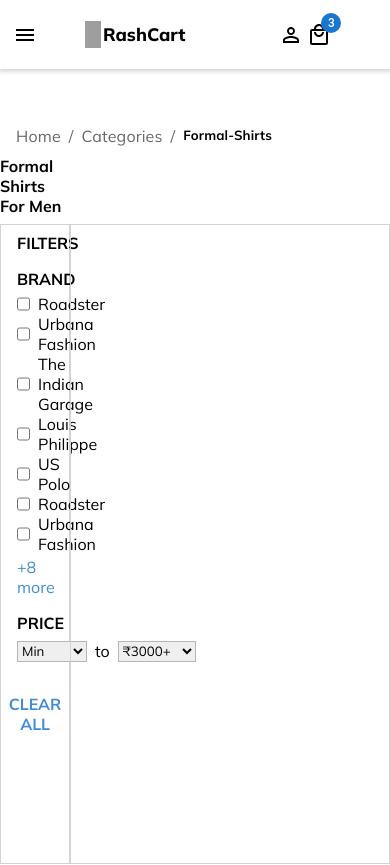
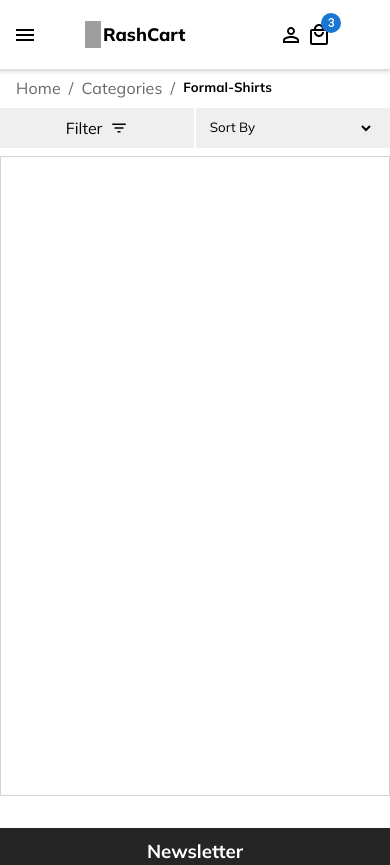
Before and after one commit to rashidmachingal/Mern_Ecommerce_App, a React (Create React App) app in the folder client/: page /category/1 in a window 390 px wide. Shown: the top 865 px of the page. Built offline with nearby package versions, Linux system fonts and the light colour scheme; grey boxes are pictures that could not be loaded; the HTML template or start-up script is replaced by a standard one.

Commit message:
category view responsive design added (mobile filter)

```diff
--- a/client/src/components/CategoryView/CategoryView.css
+++ b/client/src/components/CategoryView/CategoryView.css
@@ -25,10 +25,8 @@
 }
 
 .catview-title-filters div:first-child{
-    width: 18%;
-    display: flex;
-    justify-content: center;
-    align-items: center;
+    width: 16rem;
+    text-align: center;
 }
 
 .catview-title-filters div:nth-child(2){
@@ -59,8 +57,7 @@
 
 /* filter start */
 .catview-filter{
-    width: 18%;
-    height: 40rem;
+    width: 16rem;
     border: 1px solid lightgray;
 }
 
@@ -71,7 +68,7 @@
 
 /* category view products */
 .catview-products{
-    width: 82%;
+    width: 85%;
     height: 40rem;
     border: 1px solid lightgray;
 }
@@ -85,3 +82,58 @@
     cursor: pointer;
 
 }
+
+.mobile-filter{
+    display: none;
+}
+
+/* responsive design */
+
+@media (max-width:554px) {
+    .categoryViewContainer{
+        margin-top: 1.333rem;
+    }
+    .catview-title-filters{
+        gap: 0.1rem;
+
+    }
+    .catview-title-filters div:first-child{
+        display: none;
+    }
+    .catview-title-filters div:nth-child(2){
+        display: none;
+    }
+    .catview-filter{
+        display: none;
+    }
+    .catview-products{
+        width: 100%;
+    }
+    /* mobile filter */
+    .mobile-filter{
+        display: initial;
+        background: rgba(239, 238, 238, 0.889);
+        width: 50%;
+        height: 2.5rem;
+        display: flex;
+        justify-content: center;
+        align-items: center;
+        gap: 0.5rem;
+    }
+    /* sort by */
+    .sort-by{
+        background: rgba(239, 238, 238, 0.889);
+        width: 50%;
+        display: flex;
+        flex-direction: column;
+        justify-content: center;
+    }
+    .sort-by select{
+        border: 2px;
+        outline: none;
+        height: 100%;
+        width: 100%;
+        padding: 10px;
+        border-right: 16px solid transparent
+    }
+}
--- a/client/src/components/CategoryView/CategoryView.js
+++ b/client/src/components/CategoryView/CategoryView.js
@@ -1,15 +1,17 @@
-import { Close } from '@mui/icons-material';
+import { useEffect, useState } from 'react';
+import { Close , FilterList } from '@mui/icons-material';
+import { brandNames } from '../Filters/Data';
 import Breadcrumbs from '@mui/material/Breadcrumbs';
-import { useEffect, useState } from 'react';
 import BrandFilter from '../Filters/BrandFilter';
+import PriceFilter from '../Filters/PriceFilter';
+import MobileFilter from '../Filters/MobileFilter';
 import './CategoryView.css'
-import { brandNames } from '../Filters/Data';
-import PriceFilter from '../Filters/PriceFilter';
 
 const CategoryView = () => {
 
   const [brandFilterData, setBrandFilterData] = useState([])
   const [brandData, setBrandData] = useState([]);
+  const [isMobileFilter, setIsMobileFilter] = useState(false);
 
   useEffect(() => {
     setBrandData(brandNames)
@@ -34,7 +36,7 @@
     <>
     <div className="categoryViewContainer">
         <div className="catview-breadcrumps">
-         <Breadcrumbs aria-label="breadcrumb">
+        <Breadcrumbs aria-label="breadcrumb">
           <span>Home</span>
           <span>Categories</span>
           <h5>Formal-Shirts</h5>
@@ -53,6 +55,18 @@
                 )
               })}
             </div>
+            <div onClick={()=>setIsMobileFilter(true)} className="mobile-filter">
+              <span>Filter</span><FilterList style={{fontSize:"18px"}} />
+            </div>
+            <div className="sort-by">
+            <select name="" id="">
+                <option disabled selected>Sort By</option>
+                <option value="">Recommended</option>
+                <option value="">Price Low to Hight</option>
+                <option value="">Price Hight to Low</option>
+                <option value="">Newst Coming</option>
+              </select>
+            </div>
         </div>
         <div className="catview">
             <div className="catview-filter">
@@ -64,17 +78,17 @@
                setFinalData={setBrandFilterData}
                brandData={brandData}
                setBrandData={setBrandData}
-              />
+               />
               <PriceFilter/>
               <div className="filter-clear">
                 <span>CLEAR ALL</span>
               </div>
             </div>
             <div className="catview-products">
-
             </div>
         </div>
     </div>
+    {isMobileFilter ? <MobileFilter setIsMobileFilter={setIsMobileFilter} /> : null}
     </>
   )
 }
--- a/client/src/components/Filters/FilterStyles.css
+++ b/client/src/components/Filters/FilterStyles.css
@@ -84,3 +84,37 @@
     outline: none;
     padding-right: 0.5rem;
 }
+
+/* mobile filter start */
+
+.mobile-filter-container{
+    display: none;
+    position: fixed;
+    top: 7rem;
+    display: initial;
+    display: flex;
+    flex-direction: column;
+    padding-left: 1.3rem;
+    width: 100%;
+    height: 20rem;
+    background: white;
+}
+
+.filter-close{
+    float: right;
+    margin: 1rem;
+    width: 2rem;
+    height: 2rem;
+    display: flex;
+    align-items: center;
+    justify-content: center;
+    background: rgb(198, 195, 195);
+    border-radius: 50%;
+}
+
+@media (max-width:555px) {
+    .mobile-filter-container{
+       display: initial;
+    }
+
+}
--- /dev/null
+++ b/client/src/components/Filters/MobileFilter.js
@@ -0,0 +1,33 @@
+import BrandFilter from './BrandFilter'
+import PriceFilter from './PriceFilter'
+import { useEffect, useState } from 'react'
+import { brandNames } from '../Filters/Data';
+import './FilterStyles.css'
+import { Close } from '@mui/icons-material';
+
+const MobileFilter = ({setIsMobileFilter}) => {
+
+  const [brandFilterData, setBrandFilterData] = useState([])
+  const [brandData, setBrandData] = useState([]);
+
+  useEffect(() => {
+    setBrandData(brandNames)
+  }, [])
+
+  return (
+    <div className='mobile-filter-container'>
+      <div onClick={()=>setIsMobileFilter(false)} className='filter-close'>
+        <Close/>
+      </div>
+     <BrandFilter
+      finalData={brandFilterData}
+      setFinalData={setBrandFilterData}
+      brandData={brandData}
+      setBrandData={setBrandData}
+     />
+      <PriceFilter/>
+    </div>
+  )
+}
+
+export default MobileFilter
```
